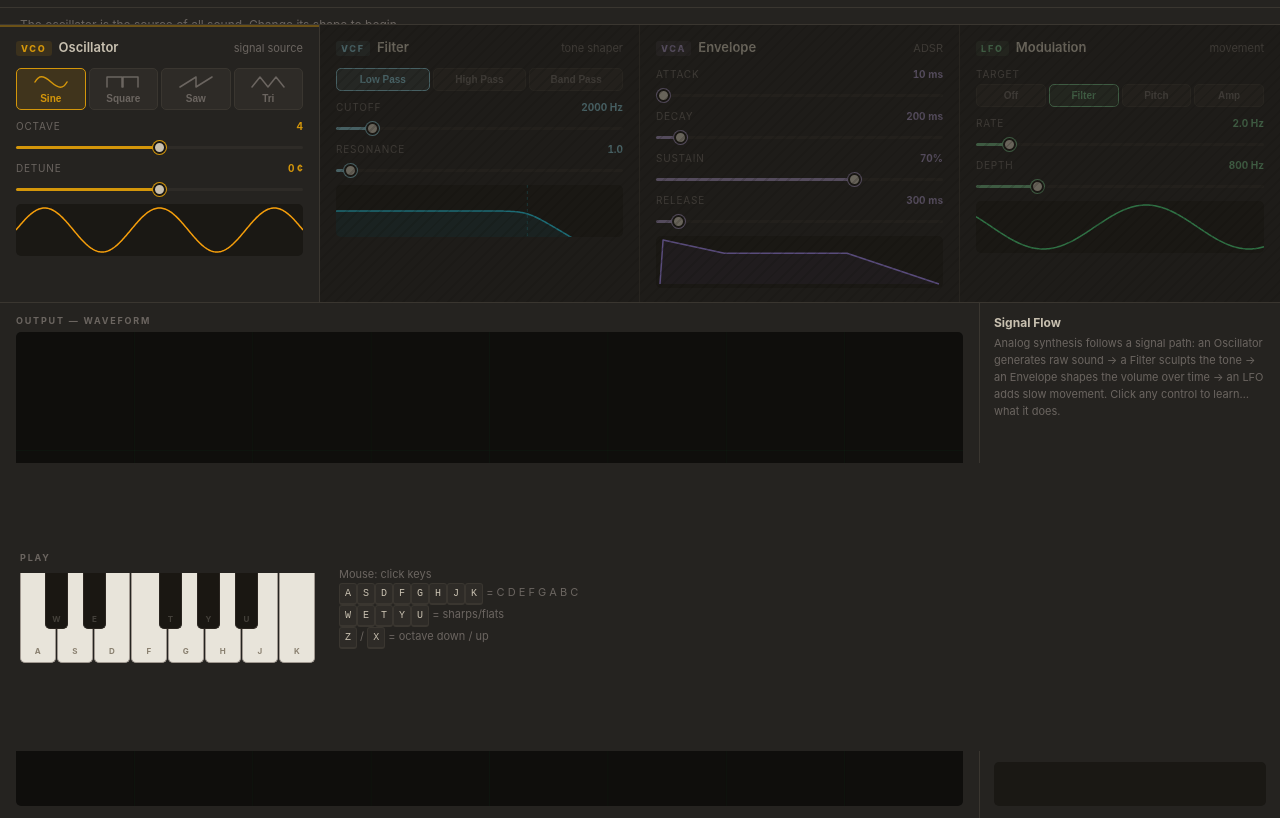
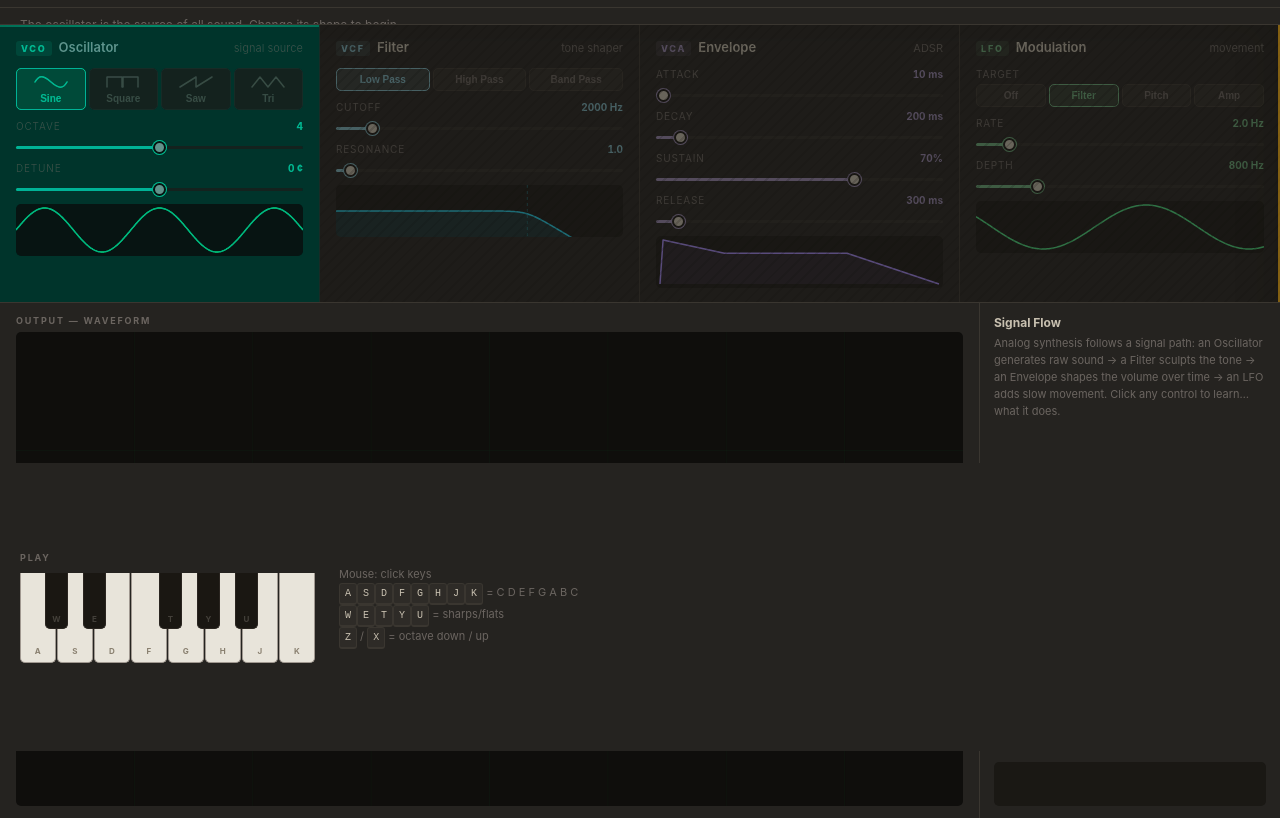
Before and after one commit to mattohara42/synthehol-daw, a website built with Vite: page index.html in a window 1280 px wide. Shown: the part 49-867 px from the top of the page. Built offline with nearby package versions, Linux system fonts and the light colour scheme.

Commit message:
feat(battle): add battle-active arena screen and boss-corrupted module effects (U7)

```diff
--- a/index.html
+++ b/index.html
@@ -85,6 +85,7 @@
       </div>
 
       <canvas class="mod-canvas" id="c-osc"></canvas>
+      <div class="battle-vs" aria-hidden="true"></div>
       <div class="mod-lock" aria-hidden="true"></div>
     </section>
 
--- a/src/progressionUI.js
+++ b/src/progressionUI.js
@@ -16,6 +16,7 @@ export function initProgressionUI() {
   renderLocks();
   updateHUD();
   showStageIntro();
+  enterBattle();
 }
 
 function renderLocks() {
@@ -79,6 +80,30 @@ function showStageIntro() {
   }, 4000);
 }
 
+function enterBattle() {
+  if (bossEngine.graduated) return;
+  const main = document.querySelector('main');
+  if (main) {
+    // Re-trigger animation by removing and re-adding the class
+    main.classList.remove('battle-active');
+    requestAnimationFrame(() => main.classList.add('battle-active'));
+  }
+  // Apply corrupted effect to active module
+  const stage = STAGES[progression.currentStageIndex];
+  if (stage) {
+    const el = document.getElementById(stage.moduleId);
+    if (el) {
+      el.classList.remove('boss-restored');
+      el.classList.add('boss-corrupted');
+    }
+  }
+}
+
+function exitBattle() {
+  const main = document.querySelector('main');
+  if (main) main.classList.remove('battle-active');
+}
+
 function handleRestore(stage) {
   // Visual feedback on the restored module
   const el = document.getElementById(stage.moduleId);
@@ -86,6 +111,7 @@ function handleRestore(stage) {
     el.classList.remove('boss-corrupted');
     el.classList.add('boss-restored');
   }
+  exitBattle();
 
   // Increment body data-layers (osc restore → 1, filter → 2, envelope → 3, lfo → 4)
   const current = parseInt(document.body.dataset.layers ?? '0', 10);
@@ -101,6 +127,7 @@ function handleRestore(stage) {
       document.body.dataset.layers = '4';
     } else {
       showStageIntro();
+      enterBattle();
     }
   }, 1200);
 }
--- a/src/style.css
+++ b/src/style.css
@@ -623,6 +623,36 @@ input[type="range"]:active::-webkit-slider-thumb {
 }
 
 /* ─── Battle screen (populated in U7) ─── */
+/* ─── Battle screen ─── */
+
+/* Arena glow on main when a boss fight is active */
 .battle-active {
-  /* Arena layout activated by boss.js — fleshed out in U7 */
+  box-shadow: inset 0 0 0 2px var(--era-accent), inset 0 0 40px rgba(0,0,0,0.4);
+  animation: battle-enter 0.6s ease forwards;
 }
+
+@keyframes battle-enter {
+  0%   { box-shadow: inset 0 0 0 4px var(--era-accent), inset 0 0 60px rgba(0,0,0,0.6); }
+  100% { box-shadow: inset 0 0 0 2px var(--era-accent), inset 0 0 40px rgba(0,0,0,0.4); }
+}
+
+/* Active module is more prominent in battle */
+.battle-active .module.active-stage {
+  background: color-mix(in srgb, var(--surface) 85%, var(--era-accent) 15%);
+}
+
+/* VS label — appears between the boss name and the controls */
+.battle-vs {
+  display: none;
+  position: absolute;
+  top: 0; left: 0; right: 0;
+  height: 2px;
+  background: linear-gradient(90deg, transparent 0%, var(--era-accent) 40%, var(--era-accent) 60%, transparent 100%);
+  animation: vs-pulse 2s ease-in-out infinite;
+}
+.battle-active .module.active-stage .battle-vs { display: block; }
+
+@keyframes vs-pulse {
+  0%, 100% { opacity: 0.8; }
+  50%       { opacity: 0.3; }
+}
```
